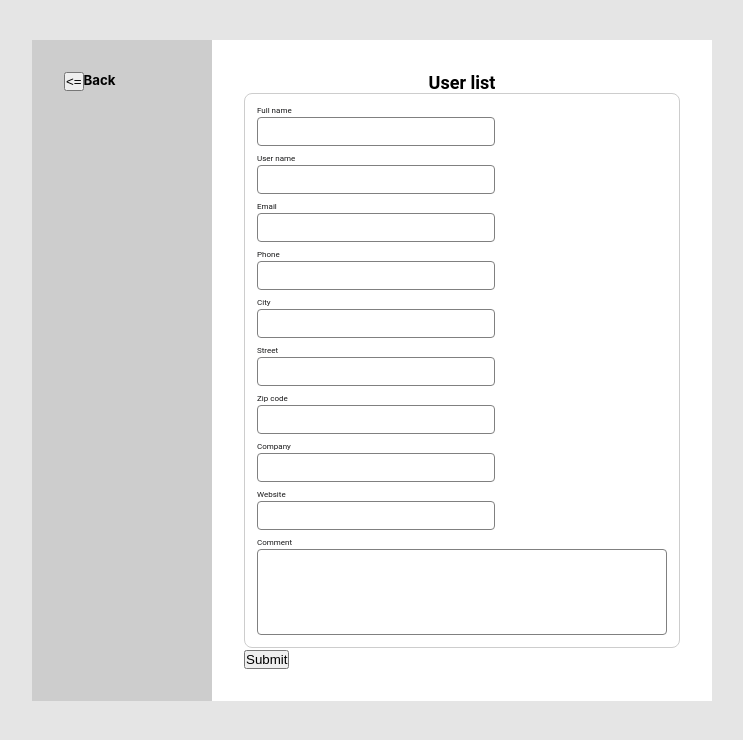
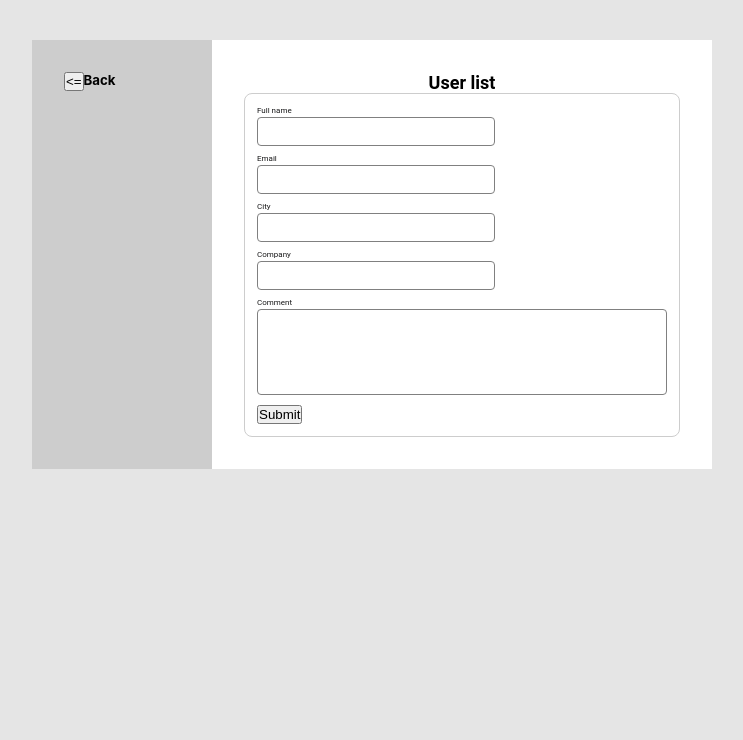
Before and after one commit to vatosarmat/tt_user_list, a React (Create React App) app: page /add in a window 1280 px wide. Shown: the top 740 px of the page, without its empty margins (268-1011 px from the left). Built offline with nearby package versions, Linux system fonts and the light colour scheme.

Commit message:
Shorten data items, add validation

```diff
--- a/public/fake-data.json
+++ b/public/fake-data.json
@@ -1,187 +1,106 @@
 [
   {
-    "fullName": "Freda Hudson",
-    "userName": "Freda_Hudson61",
-    "email": "Freda.Hudson0@hotmail.com",
-    "phone": "+63687381499",
-    "city": "North Charleston",
-    "street": "Wiza Extensions",
-    "zipCode": "54650",
-    "company": "Beatty Inc",
-    "website": "www.beatty.name",
-    "comment": "Amet saepe et dolor quae sint tempore eum animi qui. Ad doloribus qui sint odio in. Voluptas corporis illum necessitatibus harum sit."
+    "fullName": "Gail Leuschke",
+    "email": "Gail.Leuschke@yahoo.com",
+    "city": "Ann Arbor",
+    "company": "Yundt - Weber"
   },
   {
-    "fullName": "Doug Beier",
-    "userName": "Doug65",
-    "email": "Doug71@gmail.com",
-    "phone": "+29539154070",
-    "city": "Caldwell",
-    "street": "Spencer Pines",
-    "zipCode": "64927",
-    "company": "O'Conner and Sons",
-    "website": "www.o.com",
-    "comment": "Totam nesciunt facilis amet minima vitae perspiciatis quia culpa ea. Recusandae temporibus tenetur. Et sunt fugit accusantium. Dolor sapiente officiis possimus perspiciatis amet accusantium consequatur est labore."
+    "fullName": "Roberto Champlin",
+    "email": "Roberto26@gmail.com",
+    "city": "El Cajon",
+    "company": "Shields - Goyette"
   },
   {
-    "fullName": "Charlene Moen",
-    "userName": "Charlene90",
-    "email": "Charlene.Moen3@yahoo.com",
-    "phone": "+52779410248",
-    "city": "North Miami",
-    "street": "Emilie Rapid",
-    "zipCode": "63238",
-    "company": "Goyette - Kub",
-    "website": "www.goyette.biz",
-    "comment": "In earum molestias molestiae aut quod aut qui ipsam reprehenderit. Natus odit consequuntur animi sed tenetur totam porro possimus. Consequuntur non excepturi et corporis laudantium voluptatum. Esse culpa eos voluptates maiores est unde numquam neque dolor. Hic autem in eos aliquid. Et neque aspernatur ratione dignissimos dolores at provident magni."
+    "fullName": "Mable Smith",
+    "email": "Mable_Smith66@hotmail.com",
+    "city": "Mount Pleasant",
+    "company": "Rempel - Cassin"
   },
   {
-    "fullName": "Yvette Wyman",
-    "userName": "Yvette.Wyman",
-    "email": "Yvette88@yahoo.com",
-    "phone": "+85167811787",
-    "city": "Wichita",
-    "street": "Carlo Ferry",
-    "zipCode": "79090",
-    "company": "Barrows - Cole",
-    "website": "www.barrows.name"
+    "fullName": "Edwin Jaskolski",
+    "email": "Edwin76@hotmail.com",
+    "city": "Warwick",
+    "company": "Turcotte, McDermott and Gerhold"
   },
   {
-    "fullName": "Kerry Ritchie",
-    "userName": "Kerry_Ritchie23",
-    "email": "Kerry.Ritchie@hotmail.com",
-    "phone": "+39778865945",
-    "city": "Washington",
-    "street": "Towne Lake",
-    "zipCode": "56949",
-    "company": "Miller, Langworth and Harvey",
-    "website": "www.miller.com"
+    "fullName": "Franklin Littel",
+    "email": "Franklin_Littel@hotmail.com",
+    "city": "Bloomington",
+    "company": "Cremin LLC"
   },
   {
-    "fullName": "Kristy Stamm Jr.",
-    "userName": "Kristy_Stamm",
-    "email": "Kristy_Stamm98@Jr.",
-    "phone": "+42761602194",
-    "city": "Ellicott City",
-    "street": "Brandt Junction",
-    "zipCode": "45923-0809",
-    "company": "Zieme Group",
-    "website": "www.zieme.net",
-    "comment": "Ut aperiam ea explicabo nihil facilis assumenda qui alias voluptatem. Maxime qui molestiae quaerat porro debitis voluptate dolorem. Consequatur nulla aliquid iste."
+    "fullName": "Olga Gulgowski",
+    "email": "Olga.Gulgowski84@yahoo.com",
+    "city": "Cranston",
+    "company": "Raynor Inc",
+    "comment": "Corporis quaerat quod tenetur et a tempora numquam totam quia. Molestiae incidunt est saepe rerum qui. Illum dolorem modi laborum tenetur ut aut inventore consequatur. Ut sint assumenda omnis consequatur molestiae pariatur nesciunt harum deleniti. Accusamus sapiente ex cum eum sed consectetur soluta et ad. Aliquam ab nostrum cum eveniet consequuntur est."
   },
   {
-    "fullName": "Gordon Graham",
-    "userName": "Gordon_Graham63",
-    "email": "Gordon_Graham@yahoo.com",
-    "phone": "+35989861813",
-    "city": "San Mateo",
-    "street": "Hagenes Springs",
-    "zipCode": "17873",
-    "company": "Halvorson LLC",
-    "website": "www.halvorson.org",
-    "comment": "Consequatur in qui a sit. Cumque nemo possimus. Quo incidunt non mollitia perspiciatis fugiat cumque perspiciatis ipsa."
+    "fullName": "Ms. Terrance Wisozk",
+    "email": "Ms.23@Wisozk",
+    "city": "Fort Wayne",
+    "company": "Mante - Lubowitz",
+    "comment": "Incidunt et tempora quam. Sed consequuntur aut assumenda aut impedit fugit consectetur. Qui saepe qui."
   },
   {
-    "fullName": "George Grimes",
-    "userName": "George_Grimes6",
-    "email": "George.Grimes48@hotmail.com",
-    "phone": "+00218369765",
-    "city": "Cedar Hill",
-    "street": "Schmitt Lane",
-    "zipCode": "77137",
-    "company": "Crooks - Monahan",
-    "website": "www.crooks.org"
+    "fullName": "Natasha Runolfsdottir II",
+    "email": "Natasha_Runolfsdottir80@II",
+    "city": "Wilmington",
+    "company": "Trantow, Lueilwitz and Smith",
+    "comment": "Quibusdam ratione harum necessitatibus nobis reiciendis. Tempora minima quos commodi pariatur sequi. Tempore neque deleniti et nobis neque qui tempora."
   },
   {
-    "fullName": "Megan Bins",
-    "userName": "Megan.Bins92",
-    "email": "Megan.Bins29@hotmail.com",
-    "phone": "+71243859727",
-    "city": "Albany",
-    "street": "Toby Forges",
-    "zipCode": "71695",
-    "company": "Goyette, Mann and Leannon",
-    "website": "www.goyette.com",
-    "comment": "Placeat ipsa ut voluptatem voluptatum. Perspiciatis fugiat quo consequuntur. Ab tenetur ut qui numquam et."
+    "fullName": "Tricia Jenkins",
+    "email": "Tricia_Jenkins@hotmail.com",
+    "city": "Davenport",
+    "company": "Schneider and Sons"
   },
   {
-    "fullName": "Mrs. Jermaine Nader",
-    "userName": "Mrs.75",
-    "email": "Mrs..Jermaine@Nader",
-    "phone": "+26483799268",
-    "city": "Knoxville",
-    "street": "Carter Curve",
-    "zipCode": "78483-9016",
-    "company": "Flatley - Will",
-    "website": "www.flatley.net"
+    "fullName": "Erick Macejkovic",
+    "email": "Erick.Macejkovic19@yahoo.com",
+    "city": "Bountiful",
+    "company": "Denesik, Roob and Cummerata"
   },
   {
-    "fullName": "Shaun Harber",
-    "userName": "Shaun77",
-    "email": "Shaun70@yahoo.com",
-    "phone": "+53199676343",
-    "city": "Elmhurst",
-    "street": "Bernadette Mount",
-    "zipCode": "69813-8148",
-    "company": "Schuppe, Cartwright and Mayer",
-    "website": "www.schuppe.com",
-    "comment": "Quas dicta eius quaerat ducimus tempora eaque. Maxime ut rem. Et impedit enim facere et et debitis reprehenderit quis. Nisi adipisci atque nesciunt voluptate. Provident quod ipsa itaque ut sed ut. Qui esse facere."
+    "fullName": "Carmen Greenfelder",
+    "email": "Carmen60@gmail.com",
+    "city": "Fort Wayne",
+    "company": "Ebert - Quigley",
+    "comment": "Voluptatum nemo saepe et molestias consequatur optio quis. Nesciunt ea eveniet sit. Quia eos ut ut. Eaque molestias magni molestias aspernatur numquam natus eaque. Quae in in ad qui."
   },
   {
-    "fullName": "Martin Murray",
-    "userName": "Martin78",
-    "email": "Martin.Murray@yahoo.com",
-    "phone": "+16291777879",
-    "city": "Garland",
-    "street": "Isabell Prairie",
-    "zipCode": "79339",
-    "company": "Macejkovic - Kub",
-    "website": "www.macejkovic.name",
-    "comment": "Saepe odit ut inventore facilis libero illo ipsa ipsa vero. Labore architecto repudiandae quos et dolorem qui quo labore aspernatur. Labore suscipit libero veritatis possimus ut. Qui repellat autem quia beatae. In adipisci maxime qui quod quas sed quae."
+    "fullName": "Malcolm McDermott",
+    "email": "Malcolm_McDermott76@hotmail.com",
+    "city": "Middletown",
+    "company": "Jerde, Schoen and Conn",
+    "comment": "Unde molestiae tempora est eaque ad excepturi. Numquam tenetur perferendis. Placeat neque omnis facere ratione dolorem non ducimus voluptas. Fugit ipsa autem in hic rerum sit nulla eum. Alias rerum inventore et aut totam aut voluptatem. Voluptatibus dolore est omnis vel atque eum."
   },
   {
-    "fullName": "Lillian Berge",
-    "userName": "Lillian_Berge",
-    "email": "Lillian_Berge49@gmail.com",
-    "phone": "+39590634911",
-    "city": "Sandy",
-    "street": "Stokes Springs",
-    "zipCode": "84637-9385",
-    "company": "Feeney - Tremblay",
-    "website": "www.feeney.info",
-    "comment": "Distinctio id cumque. Porro consequatur quam ab veritatis et quidem aut molestiae. Ea aut sunt recusandae. Vitae impedit doloribus nemo sequi et ipsa ut itaque omnis. Eligendi earum inventore ut accusantium et dolores non non voluptatum. Consequatur quibusdam occaecati sapiente laboriosam dolorem quis."
+    "fullName": "Maryann Wintheiser MD",
+    "email": "Maryann.Wintheiser71@MD",
+    "city": "Livermore",
+    "company": "Von Group"
   },
   {
-    "fullName": "Travis Blanda",
-    "userName": "Travis.Blanda",
-    "email": "Travis.Blanda52@hotmail.com",
-    "phone": "+09389108571",
-    "city": "North Charleston",
-    "street": "Carter Land",
-    "zipCode": "70216-9354",
-    "company": "Hettinger Group",
-    "website": "www.hettinger.info"
+    "fullName": "Bernard Gibson PhD",
+    "email": "Bernard6@PhD",
+    "city": "San Buenaventura (Ventura)",
+    "company": "Sipes, Howe and Shields",
+    "comment": "Qui occaecati necessitatibus reprehenderit qui. Sit et magni consequatur deserunt id ipsum natus doloremque distinctio. Aut ea neque dolorem expedita nesciunt dicta iure aliquid quis."
   },
   {
-    "fullName": "Trevor Cartwright",
-    "userName": "Trevor_Cartwright40",
-    "email": "Trevor.Cartwright@yahoo.com",
-    "phone": "+65646307517",
-    "city": "Placentia",
-    "street": "Nader Forest",
-    "zipCode": "45505",
-    "company": "McLaughlin, Auer and Berge",
-    "website": "www.mclaughlin.name"
+    "fullName": "Dominic Champlin",
+    "email": "Dominic_Champlin@yahoo.com",
+    "city": "New Braunfels",
+    "company": "Hickle LLC",
+    "comment": "Eius reprehenderit omnis inventore neque expedita dolor. Et occaecati laborum porro est nostrum mollitia commodi. Consequatur et ut earum hic est delectus non perferendis."
   },
   {
-    "fullName": "Tonya Kessler",
-    "userName": "Tonya_Kessler50",
-    "email": "Tonya.Kessler@gmail.com",
-    "phone": "+33753189812",
-    "city": "Mayaguez",
-    "street": "Vicenta Road",
-    "zipCode": "84543-7368",
-    "company": "Tillman - Christiansen",
-    "website": "www.tillman.com"
+    "fullName": "Claudia Waelchi",
+    "email": "Claudia.Waelchi24@yahoo.com",
+    "city": "Buffalo",
+    "company": "Kiehn - Mueller",
+    "comment": "Labore quae quidem accusamus qui hic. Id nihil est voluptas et et illum cum libero voluptate. Et error consequuntur temporibus et dolorem id doloremque ad. Autem neque debitis excepturi perspiciatis dolore. Magni itaque dolor beatae debitis omnis est rem."
   }
 ]
--- a/src/components/UserForm.tsx
+++ b/src/components/UserForm.tsx
@@ -14,14 +14,29 @@ type FormContextValue = {
 
 const FormContext = createContext<FormContextValue>({ register: () => {}, disabled: false, defaultRecord: {} })
 
+type ValidPattern = {
+  pattern: string
+  description: string
+}
+
 type FormFieldProps = {
   name: string
+  required?: boolean
+  validPattern?: ValidPattern
+  title?: string
   multiline?: boolean
   label?: string
   defaultValue?: string
 }
 
-const FormField: React.FC<FormFieldProps> = ({ name, multiline = false, label, defaultValue }) => {
+const FormField: React.FC<FormFieldProps> = ({
+  name,
+  required = false,
+  multiline = false,
+  validPattern,
+  label,
+  defaultValue
+}) => {
   const { register, disabled, defaultRecord } = useContext(FormContext)
   const registerInput = (input: null | HTMLInputElement | HTMLTextAreaElement) => {
     if (input) {
@@ -43,12 +58,19 @@ const FormField: React.FC<FormFieldProps> = ({ name, multiline = false, label, d
     defaultValue = defaultRecord ? defaultRecord[name as keyof State] : undefined
   }
 
-  const props = { name, ref: registerInput, defaultValue, disabled }
+  const props = {
+    name,
+    required,
+    ref: registerInput,
+    defaultValue,
+    disabled,
+    ...(validPattern ? { title: validPattern.description, pattern: validPattern.pattern } : {})
+  }
 
   return (
     <label className="user-form-field">
       <span className="text-label">{label}</span>
-      {multiline ? <textarea {...props} /> : <input type="text" {...props} />}
+      {multiline ? <textarea {...props} /> : <input type={name === 'email' ? 'email' : 'text'} {...props} />}
     </label>
   )
 }
@@ -62,25 +84,30 @@ const useFormFields = () => {
   return [fieldsRef, register] as const
 }
 
-type UserFormPropsCommon = BlockProps & { disabled?: boolean; defaultRecord?: Record<string, string> }
+type UserFormPropsCommon = BlockProps & {
+  onSubmit: React.FormEventHandler<HTMLFormElement>
+}
 
-const UserFormCommon: React.FC<UserFormPropsCommon> = ({ classes, children }) => {
+const UserFormCommon: React.FC<UserFormPropsCommon> = ({ onSubmit, classes, children: buttons }) => {
+  const namePattern = {
+    pattern: /\p{L}[\p{L}.' -]+[\p{L}.]/.source,
+    description: `Unicode letters, <'>, <->, <.> and < > allowed`
+  }
+  const companyPattern = {
+    pattern: /\S.*/.source,
+    description: `Must not be whitespace`
+  }
   return (
     <div className={clsx('user-form', classes)}>
       <h2 className="text-title user-form__title">User list</h2>
-      <form className="user-form__form">
-        <FormField name="fullName" />
-        <FormField name="userName" />
-        <FormField name="email" />
-        <FormField name="phone" />
-        <FormField name="city" />
-        <FormField name="street" />
-        <FormField name="zipCode" />
-        <FormField name="company" />
-        <FormField name="website" />
+      <form className="user-form__form" onSubmit={onSubmit}>
+        <FormField name="fullName" required validPattern={namePattern} />
+        <FormField name="email" required />
+        <FormField name="city" required validPattern={namePattern} />
+        <FormField name="company" required validPattern={companyPattern} />
         <FormField name="comment" multiline />
+        {buttons}
       </form>
-      {children}
     </div>
   )
 }
@@ -94,10 +121,10 @@ const UserFormEdit: React.FC<UserFormEditProps> = ({ id, ...props }) => {
   const [fieldsRef, register] = useFormFields()
   const navigate = useNavigate()
 
-  const onApplyEdit: React.MouseEventHandler<HTMLButtonElement> = () => {
+  const onApplyEdit: UserFormPropsCommon['onSubmit'] = () => {
     const newUserInfo: Record<string, string> = {}
     for (const [name, inputEl] of Object.entries(fieldsRef.current)) {
-      newUserInfo[name] = inputEl.value
+      newUserInfo[name] = inputEl.value.trim()
     }
     dispatch({ type: 'UserInfo/edit', payload: { userInfoId: id, userInfoChange: newUserInfo } })
     setReadOnly(true)
@@ -112,7 +139,7 @@ const UserFormEdit: React.FC<UserFormEditProps> = ({ id, ...props }) => {
 
   return (
     <FormContext.Provider value={formContext}>
-      <UserFormCommon {...props}>
+      <UserFormCommon onSubmit={onApplyEdit} {...props}>
         {readOnly ? (
           <button
             className="user-form__edit"
@@ -124,7 +151,7 @@ const UserFormEdit: React.FC<UserFormEditProps> = ({ id, ...props }) => {
           </button>
         ) : (
           <div>
-            <button className="user-form__apply" onClick={onApplyEdit}>
+            <button type="submit" className="user-form__apply">
               Apply
             </button>
             <button className="user-form__remove" onClick={onRemove}>
@@ -153,7 +180,7 @@ const UserFormAdd: React.FC<UserFormAddProps> = props => {
   const [didAdded, setDidAdded] = useState<string | undefined>(undefined)
   const [fieldsRef, register] = useFormFields()
 
-  const onSubmit: React.MouseEventHandler<HTMLButtonElement> = evt => {
+  const onSubmit: UserFormPropsCommon['onSubmit'] = evt => {
     const userInfo: Record<string, string> = {}
     for (const [name, inputEl] of Object.entries(fieldsRef.current)) {
       userInfo[name] = inputEl.value
@@ -169,8 +196,8 @@ const UserFormAdd: React.FC<UserFormAddProps> = props => {
 
   return (
     <FormContext.Provider value={{ register }}>
-      <UserFormCommon {...props}>
-        <button className="user-form__submit" onClick={onSubmit}>
+      <UserFormCommon onSubmit={onSubmit} {...props}>
+        <button type="submit" className="user-form__submit">
           Submit
         </button>
       </UserFormCommon>
--- a/src/state/index.ts
+++ b/src/state/index.ts
@@ -4,16 +4,10 @@ import { createContext } from 'react'
 export type UserInfo = {
   id: string
   fullName: string
-  userName: string
   email: string
-  phone: string
 
   city: string
-  street: string
-  zipCode: string
-
   company: string
-  website: string
 
   comment?: string
 }
```
Also changed, not shown: scripts/make-fake-data.ts (+5 -5 lines).
